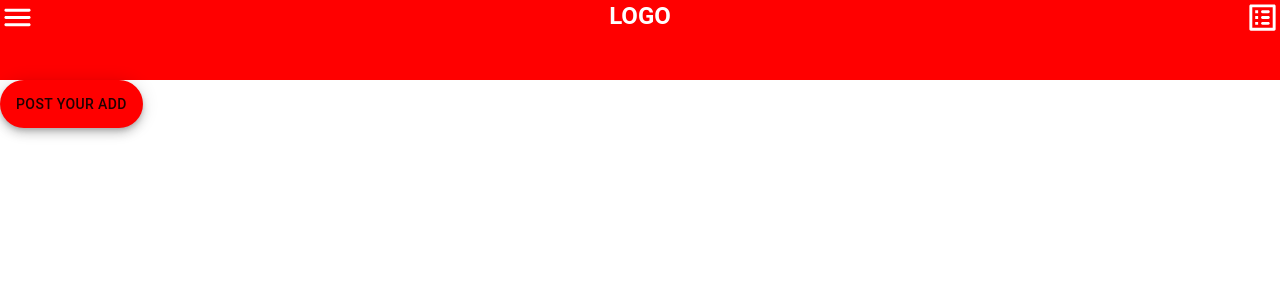
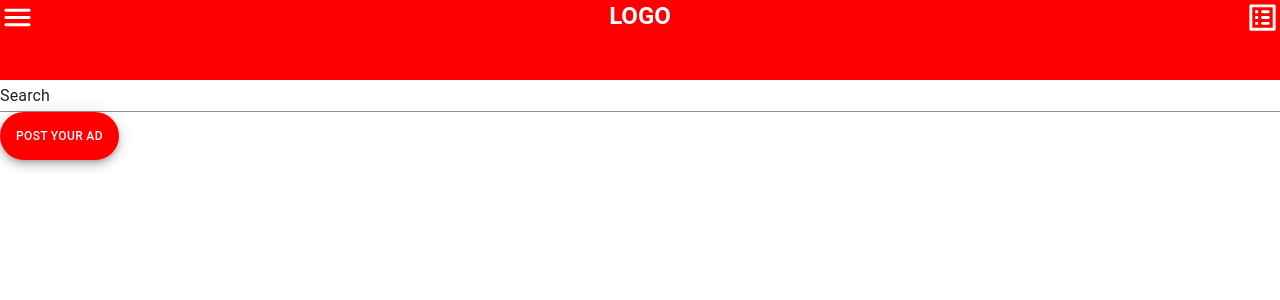
Before and after one commit to KeshriAyushi22/PropertyApp, a React (Create React App) app: page / in a window 1280 px wide. Shown: the top 300 px of the page. Built offline with nearby package versions, Linux system fonts and the light colour scheme.

Commit message:
css fixing

```diff
--- a/src/AutoComplete.js
+++ b/src/AutoComplete.js
@@ -40,7 +40,7 @@ export default function AutoComplete() {
   if (typeof window !== 'undefined' && !loaded.current) {
     if (!document.querySelector('#google-maps')) {
       loadScript(
-        'https://maps.googleapis.com/maps/api/js?key=AIzaSyBuOVOueQPiDrHZFiVG1FWZwNsttL1Virw&libraries=places',
+        'https://maps.googleapis.com/maps/api/js?key=KEY&libraries=places',
         document.querySelector('head'),
         'google-maps',
       );
--- a/src/FirstPage.js
+++ b/src/FirstPage.js
@@ -1,5 +1,5 @@
 import React, { Component } from 'react'
-import {MenuRounded, ListAltRounded } from "@material-ui/icons";
+import { MenuRounded, ListAltRounded } from "@material-ui/icons";
 import { Typography, Button, TextField, Link, Grid, Fab } from '@material-ui/core';
 
 export default class FirstPage extends Component {
@@ -7,17 +7,30 @@ export default class FirstPage extends Component {
         return (
             <div>
                 <div className="header-2">
-                <MenuRounded fontSize="large" color="action" style={{ verticalAlign: 'center',color:'white' }} />
+                    <MenuRounded fontSize="large" color="action" style={{ verticalAlign: 'center', color: 'white' }} />
                     <Typography
-                    style={{ textAlign: "center", width: "fit-content" ,marginLeft: "auto", marginRight: "auto",color:'white'}}
+                        style={{ textAlign: "center", width: "fit-content", marginLeft: "auto", marginRight: "auto", color: 'white' }}
                         variant="h5" color="textSecondary">
                         <b>LOGO</b>
                     </Typography>
-                <ListAltRounded fontSize="large" color="action" style={{ verticalAlign: 'center',color:'white' }} />
+                    <ListAltRounded fontSize="large" color="action" style={{ verticalAlign: 'center', color: 'white' }} />
                 </div>
-            <Fab variant="extended" href="/sp" style={{backgroundColor:"red"}}>
+                <div>
+                <TextField
+                            id="search"
+                            name="search"
+                            type="text"
+                            defaultValue="Search"
+                            onChange={(event) => console.log(event.target.value)}
+                            fullWidth
+                            style={{width:"100%",zIndex:"10",borderRadius:"15px"}}
+                        />
+                </div>
+                <div className="googleMap">
 
-        POST YOUR ADD
+                </div>
+                <Fab variant="extended" href="/sp" style={{ backgroundColor: "red", color: 'white', fontSize: "12px" }}>
+                    POST YOUR AD
                  </Fab>
             </div>
         )
```
Lines whose indentation alone changed are shown as unchanged.
